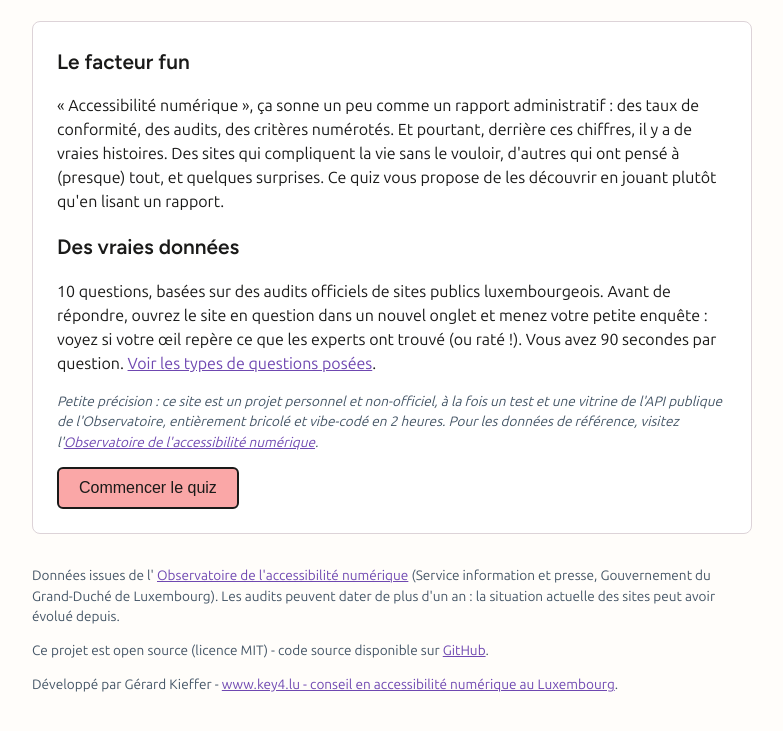
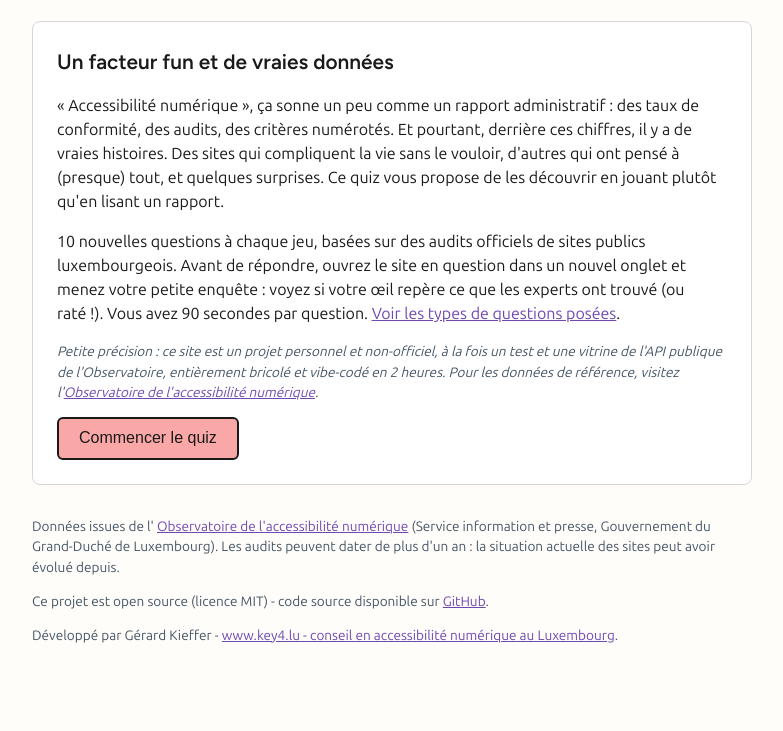
Before and after one commit to gerardkieffer/a11y-quiz-luxembourg, a website with bundled scripts: page public/index.html in a window 1280 px wide. Shown: the part 105-836 px from the top of the page, without its empty margins (248-1031 px from the left). After the commit the page ends 813 px from the top, so only its background shows below. Built offline with nearby package versions, Linux system fonts and the light colour scheme.

Commit message:
text updates

```diff
--- a/public/index.html
+++ b/public/index.html
@@ -19,7 +19,7 @@
       <div id="error-banner" class="banner banner-error" role="alert" hidden></div>
 
       <section id="screen-start" class="screen">
-        <h2 style="margin-top: 0;">Le facteur fun</h2>
+        <h2 style="margin-top: 0;">Un facteur fun et de vraies données</h2>
         <p>
           « Accessibilité numérique », ça sonne un peu comme un rapport administratif : des
           taux de conformité, des audits, des critères numérotés. Et pourtant, derrière ces
@@ -27,9 +27,8 @@
           vouloir, d'autres qui ont pensé à (presque) tout, et quelques surprises. Ce quiz vous
           propose de les découvrir en jouant plutôt qu'en lisant un rapport.
         </p>
-        <h2>Des vraies données</h2>
         <p>
-          10 questions, basées sur des audits officiels de sites publics
+          10 nouvelles questions à chaque jeu, basées sur des audits officiels de sites publics
           luxembourgeois. Avant de répondre, ouvrez le site en question dans un nouvel onglet et
           menez votre petite enquête : voyez si votre œil repère ce que les experts ont trouvé
           (ou raté !). Vous avez 90 secondes par question.
```
